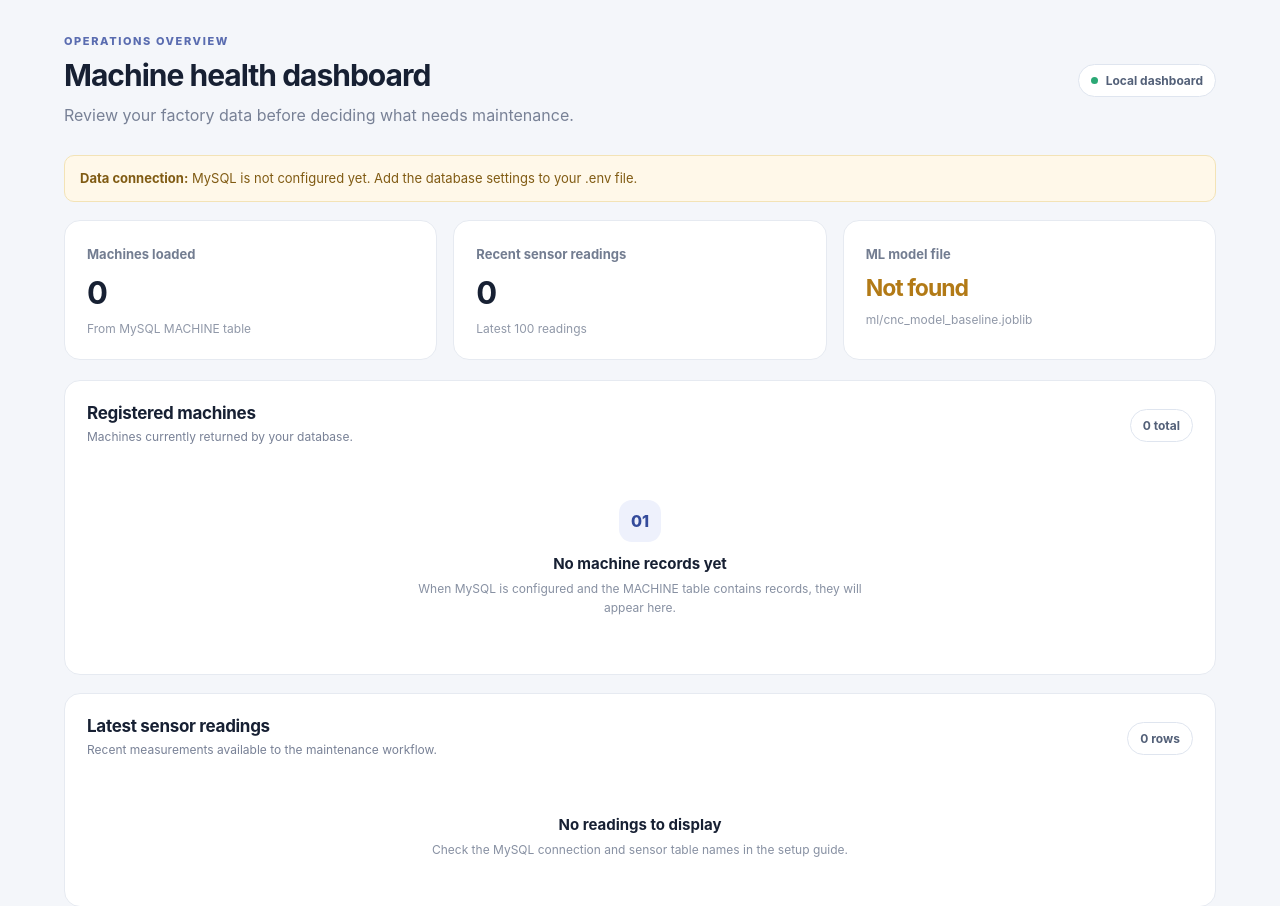
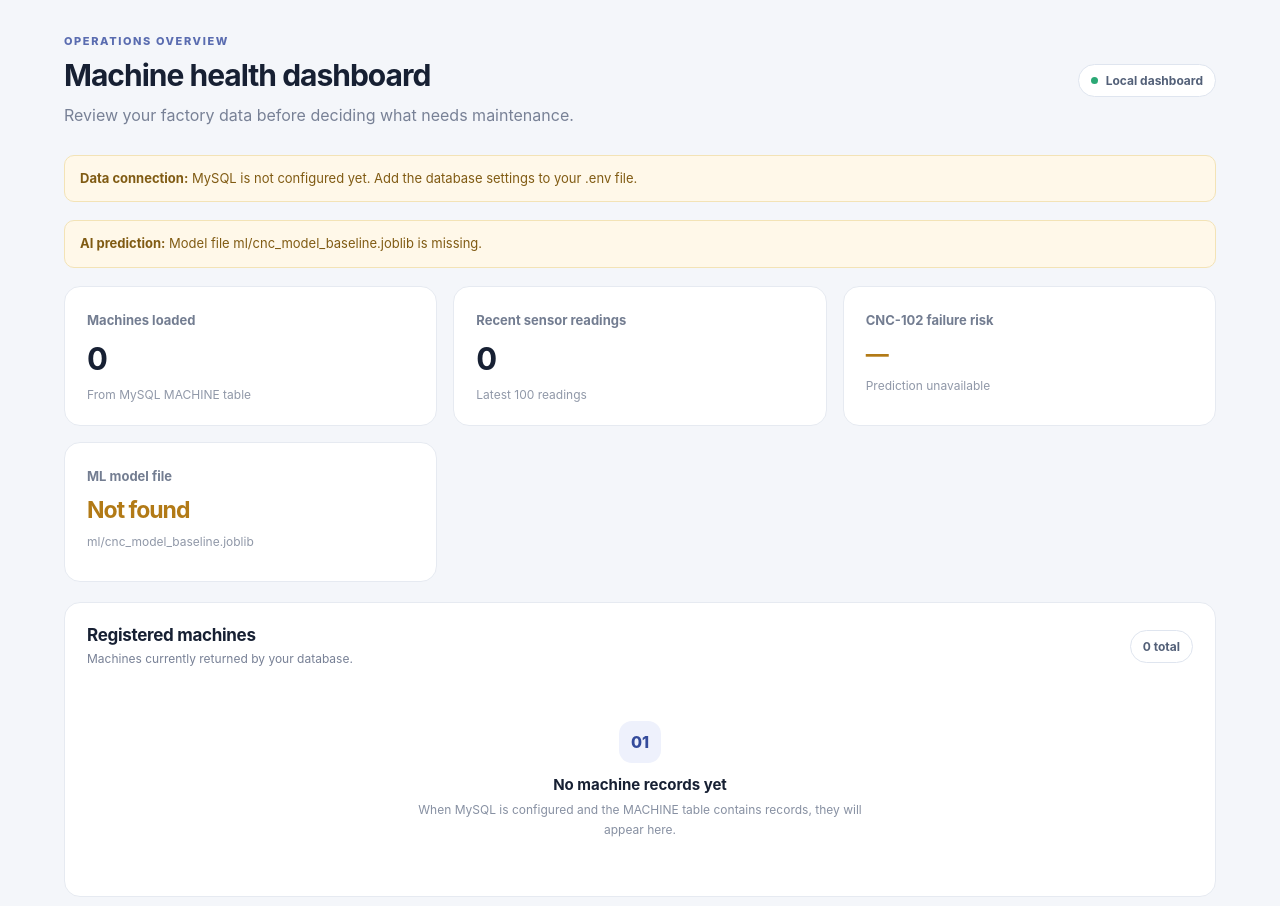
Before and after one commit to VedantRK7180/Ai_maintenance_optimizer, a Flask app: page /dashboard in a window 1280 px wide. Shown: the part 72-978 px from the top of the page. Run offline with Flask 3, Linux system fonts and the light colour scheme; the visitor is signed in with stand-in values (Sample User, id 1); some libraries are stand-ins or nearby versions.

Commit message:
Show model risk and latest sensor assessment

```diff
--- a/templates/dashboard.html
+++ b/templates/dashboard.html
@@ -30,6 +30,24 @@
     {% if db_error %}
       <div class="notice warning"><strong>Data connection:</strong> {{ db_error }}</div>
     {% endif %}
+    {% if prediction_error %}
+      <div class="notice warning"><strong>AI prediction:</strong> {{ prediction_error }}</div>
+    {% endif %}
+    {% if prediction %}
+      <section class="panel">
+        <div class="panel-heading">
+          <div><h2>Latest AI assessment · {{ prediction.machine_name }}</h2><p class="muted">Uses the repository's trained Random Forest model and latest available sensor values.</p></div>
+          <span class="count-pill">{{ prediction.condition }}</span>
+        </div>
+        <div class="sensor-grid">
+          <div><span>Temperature</span><strong>{{ '%.2f'|format(prediction.temperature) }} °C</strong></div>
+          <div><span>Rotational speed</span><strong>{{ '%.0f'|format(prediction.rpm) }} RPM</strong></div>
+          <div><span>Torque</span><strong>{{ '%.2f'|format(prediction.torque) }} Nm</strong></div>
+          <div><span>Tool wear</span><strong>{{ '%.2f'|format(prediction.tool_wear) }} min</strong></div>
+        </div>
+        <p class="risk-disclaimer">Prototype estimate only. Validate sensor units and model calibration before using this value for real maintenance decisions.</p>
+      </section>
+    {% endif %}
 
     <section class="stat-grid">
       <article class="stat-card">
@@ -41,6 +59,16 @@
         <span class="stat-label">Recent sensor readings</span>
         <strong class="stat-value">{{ readings|length }}</strong>
         <span class="stat-foot">Latest 100 readings</span>
+      </article>
+      <article class="stat-card">
+        <span class="stat-label">CNC-102 failure risk</span>
+        {% if prediction %}
+          <strong class="stat-value {{ 'status-warn' if prediction.risk >= 50 else 'status-good' }}">{{ prediction.risk }}%</strong>
+          <span class="stat-foot">{{ prediction.condition }} · latest sensor reading</span>
+        {% else %}
+          <strong class="stat-value status-warn">—</strong>
+          <span class="stat-foot">Prediction unavailable</span>
+        {% endif %}
       </article>
       <article class="stat-card">
         <span class="stat-label">ML model file</span>
```
